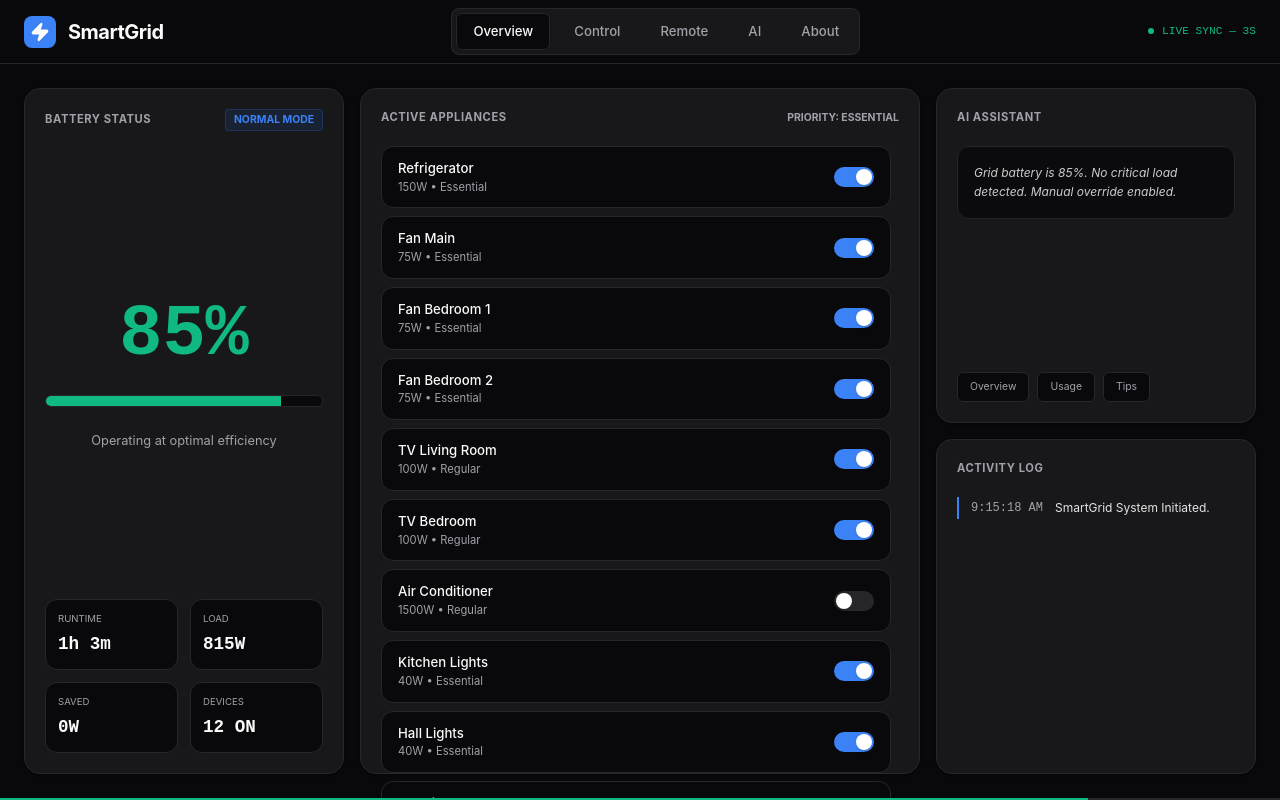
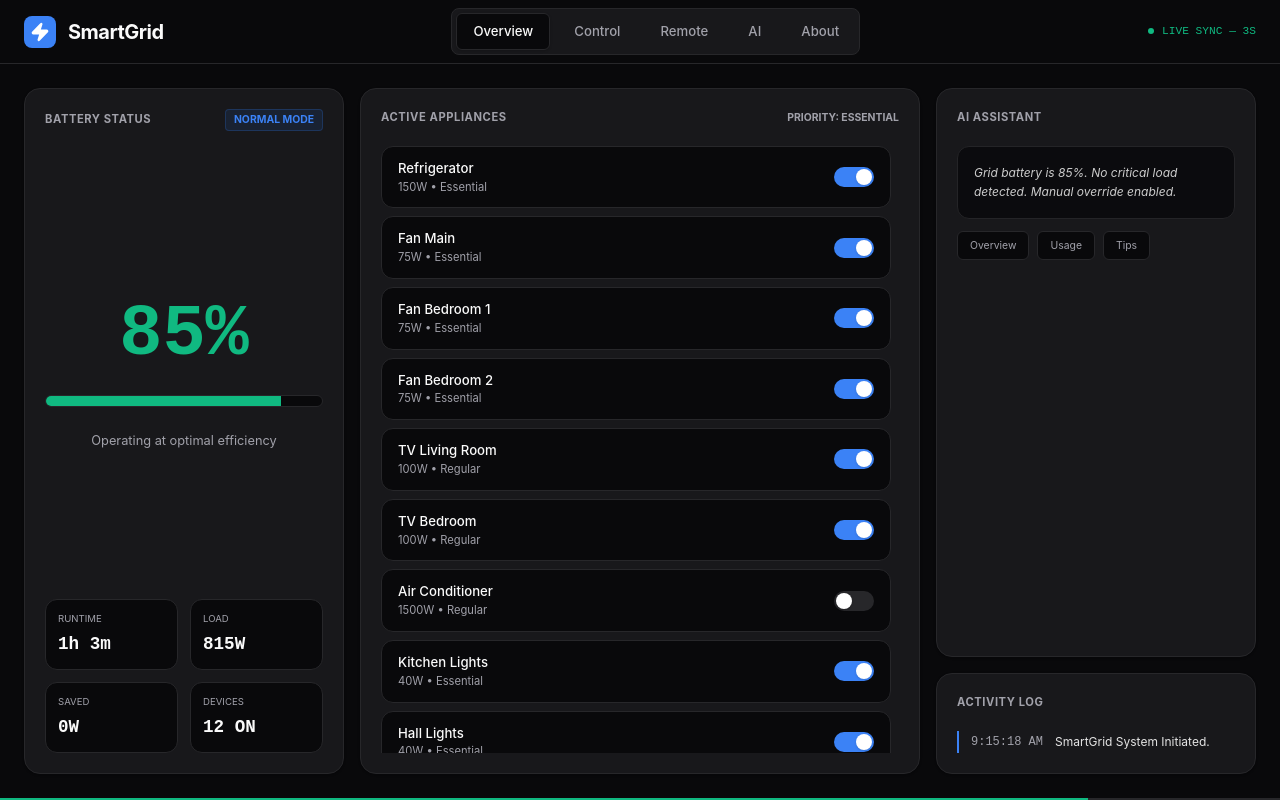
Before and after one commit to ShreyanshFS/SmartGrid-Intelligent-Home-Power-System, a React (Vite) app: page / in a window 1280 px wide. Built offline with nearby package versions, Linux system fonts and the light colour scheme.

Commit message:
Modification

```diff
--- a/src/App.tsx
+++ b/src/App.tsx
@@ -1,33 +1,7 @@
-/**
- * @license
- * SPDX-License-Identifier: Apache-2.0
- */
-
 import React, { useState, useEffect, useMemo, useRef } from 'react';
-import {
-  Battery,
-  Settings,
-  Smartphone,
-  MessageSquare,
-  Info,
-  Power,
-  Zap,
-  Clock,
-  ShieldAlert,
-  Plus,
-  Trash2,
-  Send,
-  RefreshCcw,
-  Activity,
-  CheckCircle2,
-  AlertTriangle,
-  LayoutGrid,
-  Cpu
-} from 'lucide-react';
+import { Battery, Zap, Plus, Trash2, Send, RefreshCcw, Activity, Smartphone, Settings, Info, CheckCircle2 } from 'lucide-react';
 import { motion, AnimatePresence } from 'motion/react';
 import { GoogleGenAI } from "@google/genai";
-
-// --- Types ---
 
 interface Appliance {
   id: string;
@@ -55,8 +29,6 @@ interface SystemState {
   notifications: Notification[];
 }
 
-// --- Constants ---
-
 const INITIAL_APPLIANCES: Appliance[] = [
   { id: '1', name: 'Refrigerator', watts: 150, isEssential: true, isOn: true, isAutoCut: false },
   { id: '2', name: 'Fan Main', watts: 75, isEssential: true, isOn: true, isAutoCut: false },
@@ -74,20 +46,15 @@ const INITIAL_APPLIANCES: Appliance[] = [
   { id: '14', name: 'Washing Machine', watts: 500, isEssential: false, isOn: false, isAutoCut: false },
 ];
 
-const BATTERY_TOTAL_WH = 1000;
-const SYNC_KEY = 'sg-state';
-const SYNC_INTERVAL_MS = 3000;
-const SIM_TICK_MS = 4000;
-
-// --- Components ---
+const BATTERY_TOTAL_WH = 1000, SYNC_KEY = 'sg-state', SYNC_INTERVAL_MS = 3000, SIM_TICK_MS = 4000;
 
 const BentoCard = ({ title, children, className = '', rightElement }: any) => (
-  <div className={`bento-card ${className}`}>
-    <div className="flex justify-between items-center mb-5">
+  <div className={`bento-card flex flex-col min-h-0 ${className}`}>
+    <div className="flex justify-between items-center mb-5 shrink-0">
       <h3 className="text-[0.7rem] font-bold uppercase tracking-[0.05em] text-[var(--text-dim)]">{title}</h3>
       {rightElement}
     </div>
-    <div className="flex-1 flex flex-col">
+    <div className="flex-1 flex flex-col min-h-0">
       {children}
     </div>
   </div>
@@ -137,7 +104,6 @@ export default function App() {
   const [isTyping, setIsTyping] = useState(false);
   const [newAppliance, setNewAppliance] = useState({ name: '', watts: 0, isEssential: false });
 
-  // --- Derived Data ---
   const activeLoad = useMemo(() => state.appliances.filter(a => a.isOn && !a.isAutoCut).reduce((sum, a) => sum + a.watts, 0), [state.appliances]);
   const estimatedRuntime = useMemo(() => {
     if (activeLoad === 0) return 99.9;
@@ -149,7 +115,6 @@ export default function App() {
     return potentialLoad - activeLoad;
   }, [state.appliances, activeLoad]);
 
-  // --- Functions ---
   const addNotification = (message: string, type: Notification['type'] = 'info') => {
     setState(prev => ({
       ...prev,
@@ -187,7 +152,6 @@ export default function App() {
     addNotification(`${isRemote ? '[Remote] ' : ''}${app?.name} switched ${!app?.isOn ? 'ON' : 'OFF'}.`);
   };
 
-  // --- Effects ---
   useEffect(() => {
     const { batteryPercent, powerSavingThreshold, ultraThreshold, mode } = state;
     let targetMode = mode;
@@ -234,7 +198,12 @@ export default function App() {
     setChatMessages(prev => [...prev, { role: 'user', text: question }]);
     setIsTyping(true);
     try {
-      const ai = new GoogleGenAI({ apiKey: process.env.GEMINI_API_KEY as string });
+      const apiKey = import.meta.env.VITE_GEMINI_API_KEY;
+      if (!apiKey) {
+        setChatMessages(prev => [...prev, { role: 'assistant', text: "AI not configured. Set VITE_GEMINI_API_KEY in .env.local" }]);
+        return;
+      }
+      const ai = new GoogleGenAI({ apiKey });
       const result = await ai.models.generateContent({
         model: "gemini-3-flash-preview",
         config: {
@@ -247,12 +216,12 @@ export default function App() {
       });
       setChatMessages(prev => [...prev, { role: 'assistant', text: result.text || "No response." }]);
     } catch (e) {
-      setChatMessages(prev => [...prev, { role: 'assistant', text: "Error connecting to Gemini." }]);
+      setChatMessages(prev => [...prev, { role: 'assistant', text: `Error: ${(e as any).message || 'Failed to connect to Gemini.'}` }]);
     } finally { setIsTyping(false); }
   }
 
   return (
-    <div className="flex flex-col h-screen overflow-hidden">
+    <div className="flex flex-col h-screen">
       {/* Nav-bar */}
       <nav className="h-16 border-b border-[var(--border)] flex items-center px-6 justify-between bg-[var(--bg)] shrink-0">
         <div className="flex items-center gap-3 font-bold text-xl tracking-tight">
@@ -283,7 +252,7 @@ export default function App() {
       </nav>
 
       {/* Content Area */}
-      <main className="flex-1 overflow-hidden p-6">
+      <main className="flex-1 min-h-0 overflow-hidden p-6">
         <AnimatePresence mode="wait">
           <motion.div
             key={activeTab}
@@ -291,7 +260,7 @@ export default function App() {
             animate={{ opacity: 1, scale: 1 }}
             exit={{ opacity: 0, scale: 0.98 }}
             transition={{ duration: 0.2 }}
-            className="h-full"
+            className="h-full min-h-0"
           >
             {activeTab === 'Overview' && <OverviewTab state={state} activeLoad={activeLoad} runtime={estimatedRuntime} saved={wattsSaved} toggleAppliance={toggleAppliance} />}
             {activeTab === 'Control' && <ControlTab state={state} updateState={updateState} handleModeChange={handleModeChange} addNotification={addNotification} newAppliance={newAppliance} setNewAppliance={setNewAppliance} />}
@@ -326,11 +295,11 @@ function OverviewTab({ state, activeLoad, runtime, saved, toggleAppliance }: any
   };
 
   return (
-    <div className="grid grid-cols-1 md:grid-cols-[320px_1fr_320px] grid-rows-[repeat(2,1fr)] h-full gap-4">
+    <div className="grid grid-cols-1 md:grid-cols-[320px_1fr_320px] auto-rows-max md:auto-rows-[1fr_auto] gap-4 h-full min-h-0 content-start">
       {/* Battery Status Card */}
       <BentoCard
         title="Battery Status"
-        className="row-span-2"
+        className="md:row-span-2 flex flex-col min-h-0"
         rightElement={<span className="bg-blue-500/10 text-[var(--accent)] px-2 py-0.5 rounded text-[0.65rem] font-bold border border-blue-500/20">{state.mode.toUpperCase()} MODE</span>}
       >
         <div className="flex-1 flex flex-col items-center justify-center gap-6 py-4">
@@ -364,8 +333,8 @@ function OverviewTab({ state, activeLoad, runtime, saved, toggleAppliance }: any
       </BentoCard>
 
       {/* Appliances Card */}
-      <BentoCard title="Active Appliances" className="row-span-2" rightElement={<span className="text-[0.65rem] font-bold text-[var(--text-dim)]">PRIORITY: ESSENTIAL</span>}>
-        <div className="space-y-2 overflow-y-auto max-h-full pr-2 custom-scrollbar">
+      <BentoCard title="Active Appliances" className="md:row-span-2" rightElement={<span className="text-[0.65rem] font-bold text-[var(--text-dim)]">PRIORITY: ESSENTIAL</span>}>
+        <div className="flex-1 min-h-0 space-y-2 overflow-y-auto pr-2 custom-scrollbar">
           {state.appliances.map((app: Appliance) => (
             <div key={app.id} className="inner-card flex items-center justify-between py-3">
               <div className="flex flex-col">
@@ -386,8 +355,8 @@ function OverviewTab({ state, activeLoad, runtime, saved, toggleAppliance }: any
       </BentoCard>
 
       {/* AI Mini Card */}
-      <BentoCard title="AI Assistant">
-        <div className="flex-1 flex flex-col gap-3">
+      <BentoCard title="AI Assistant" className="min-h-0">
+        <div className="flex flex-col gap-3">
            <div className="inner-card text-[0.75rem] leading-relaxed italic opacity-80">
              Grid battery is {state.batteryPercent.toFixed(0)}%. No critical load detected. Manual override enabled.
            </div>
@@ -401,7 +370,7 @@ function OverviewTab({ state, activeLoad, runtime, saved, toggleAppliance }: any
 
       {/* Activity Log Card */}
       <BentoCard title="Activity Log">
-         <div className="space-y-3 overflow-y-auto pr-1 text-[0.75rem] custom-scrollbar">
+         <div className="space-y-3 pr-1 text-[0.75rem]">
             {state.notifications.slice(0, 10).map((n: Notification) => (
                <div key={n.id} className="flex gap-3 border-l-2 border-[var(--accent)] pl-3 py-0.5">
                  <span className="font-mono text-[var(--text-dim)] shrink-0">{n.timestamp}</span>
--- a/src/index.css
+++ b/src/index.css
@@ -3,6 +3,15 @@
 @theme {
   --font-sans: "Inter", ui-sans-serif, system-ui, sans-serif;
   --font-mono: "JetBrains Mono", ui-monospace, SFMono-Regular, monospace;
+}
+
+html, body, #root {
+  height: 100%;
+}
+
+body {
+  margin: 0;
+  overflow: hidden;
 }
 
 :root {
```
Also changed, not shown: 1 other file (tests, documents, lock files or other folders).
